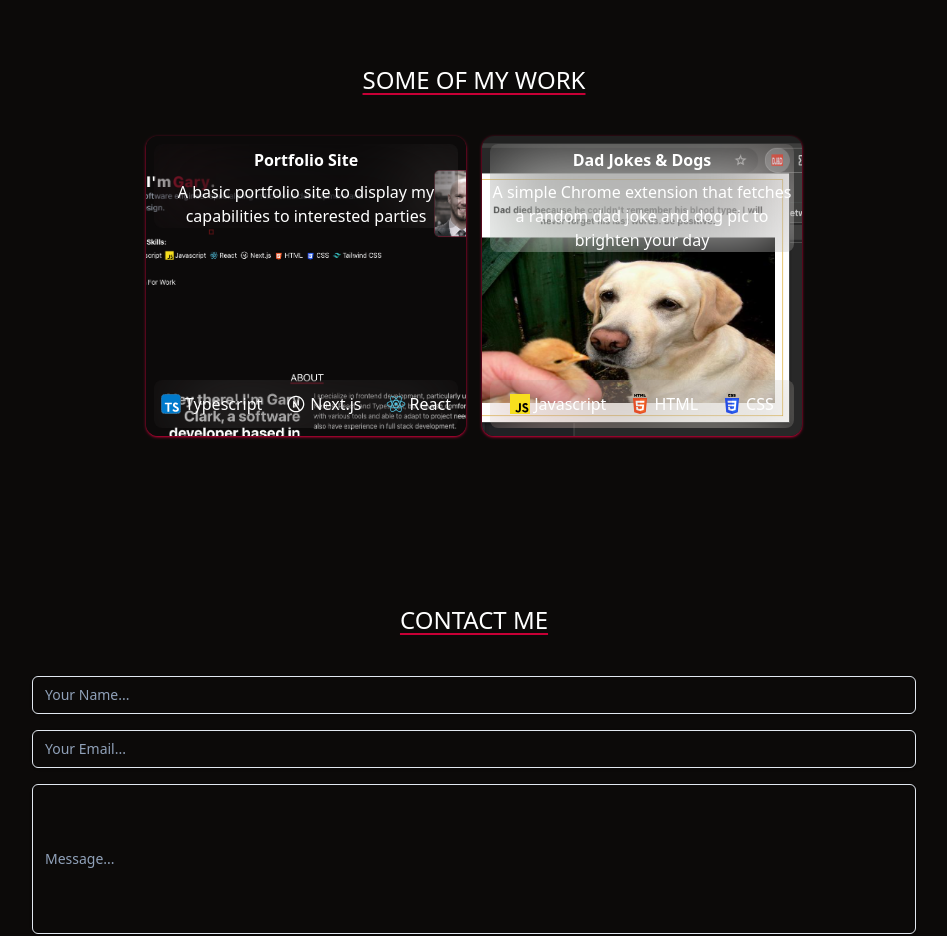
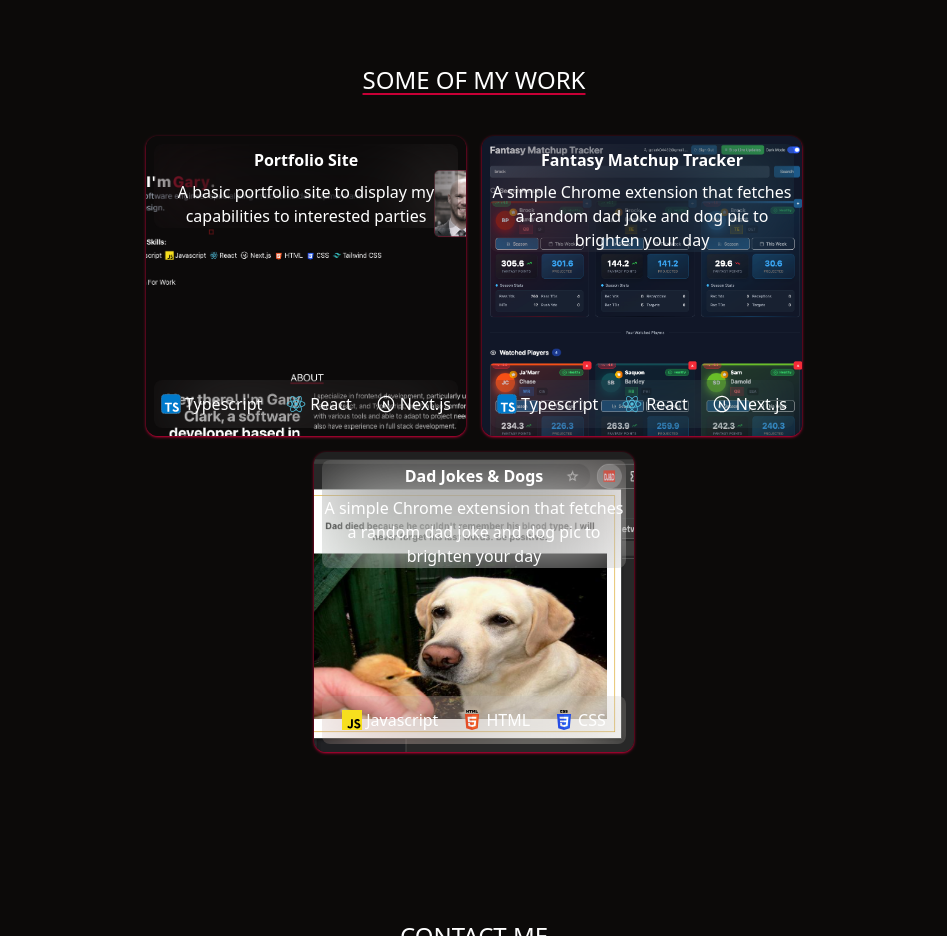
Before and after one commit to Gclark04432/portfolio-site, a Next.js app: page / in a window 1280 px wide. Shown: the part 1760-2696 px from the top of the page, without its empty margins (166-1113 px from the left). Built offline with nearby package versions, Linux system fonts and the light colour scheme.

Commit message:
Adds new project and README.md file

```diff
--- a/src/app/projects.tsx
+++ b/src/app/projects.tsx
@@ -20,19 +20,42 @@ const projects: Project[] = [
         logo: <TypescriptLogo />,
       },
       {
+        name: 'React',
+        proficiency: Proficiency.EXPERT,
+        logo: <ReactLogo />,
+      },
+      {
         name: 'Next.js',
         proficiency: Proficiency.EXPERT,
         logo: <NextjsWhiteLogo />,
+      },
+    ],
+    img: '/images/portfolio-site.png',
+    description:
+      'A basic portfolio site to display my capabilities to interested parties',
+  },
+  {
+    name: 'Fantasy Matchup Tracker',
+    technologies: [
+      {
+        name: 'Typescript',
+        proficiency: Proficiency.EXPERT,
+        logo: <TypescriptLogo />,
       },
       {
         name: 'React',
         proficiency: Proficiency.EXPERT,
         logo: <ReactLogo />,
       },
+      {
+        name: 'Next.js',
+        proficiency: Proficiency.EXPERT,
+        logo: <NextjsWhiteLogo />,
+      },
     ],
-    img: '/images/portfolio-site.png',
+    img: '/images/fantasy-matchup-tracker.png',
     description:
-      'A basic portfolio site to display my capabilities to interested parties',
+      'A simple Chrome extension that fetches a random dad joke and dog pic to brighten your day',
   },
   {
     name: 'Dad Jokes & Dogs',
```
Also changed, not shown: public/images/fantasy-matchup-tracker.png (added), 1 other file (tests, documents, lock files or other folders).
